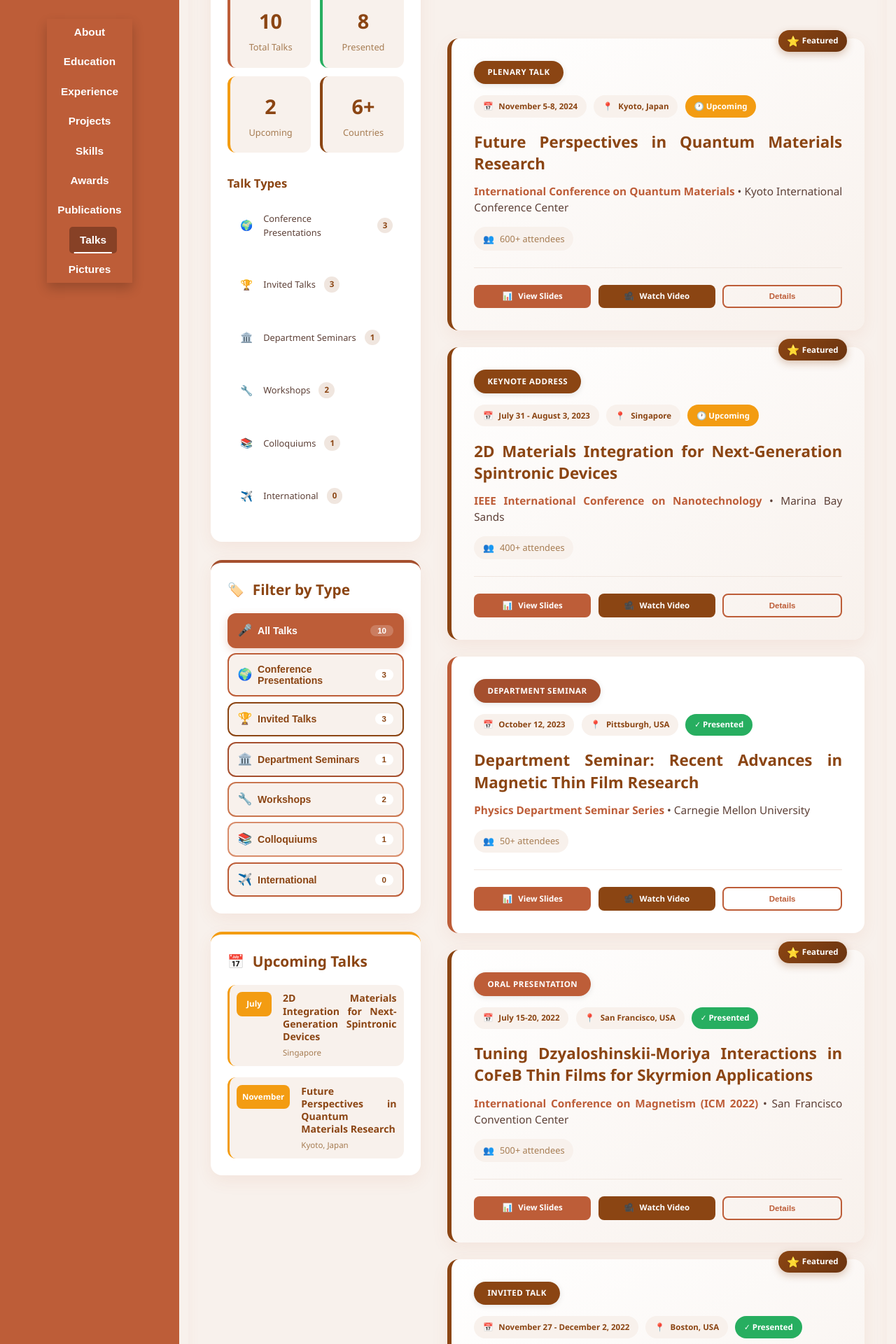
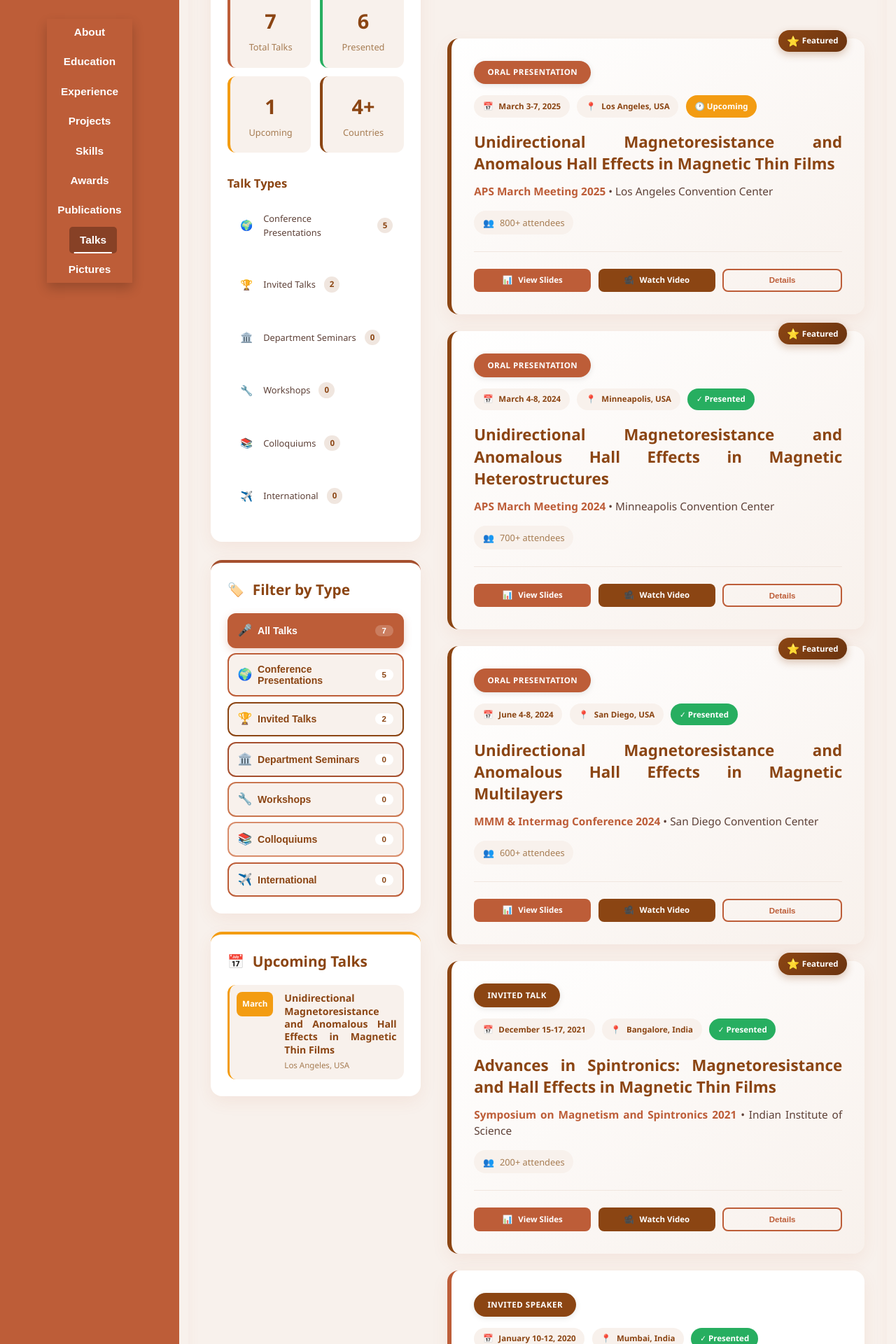
Before and after one commit to umalavanya/ravi-portfolio-react-router-dom, a React (Vite) app: page /talks in a window 1280 px wide. Shown: the part 340-2260 px from the top of the page at 70% size. Built offline with nearby package versions, Linux system fonts and the light colour scheme.

Commit message:
Update Talks.jsx

```diff
--- a/src/pages/Talks.jsx
+++ b/src/pages/Talks.jsx
@@ -32,213 +32,150 @@ const Talks = () => {
   const talksData = [
     {
       id: 1,
-      title: "Tuning Dzyaloshinskii-Moriya Interactions in CoFeB Thin Films for Skyrmion Applications",
+      title: "Unidirectional Magnetoresistance and Anomalous Hall Effects in Magnetic Thin Films",
       type: "conference",
       category: "conference",
       subcategory: "international",
-      event: "International Conference on Magnetism (ICM 2022)",
-      venue: "San Francisco Convention Center",
-      location: "San Francisco, USA",
-      date: "July 15-20, 2022",
-      year: 2022,
+      event: "APS March Meeting 2025",
+      venue: "Los Angeles Convention Center",
+      location: "Los Angeles, USA",
+      date: "March 3-7, 2025",
+      year: 2025,
+      presentationType: "Oral Presentation",
+      status: "upcoming",
+      abstract: "Presenting experimental results on unidirectional magnetoresistance and anomalous Hall effects in magnetic thin film systems. Discussing the interplay between spin-orbit coupling and magnetic anisotropy.",
+      slidesLink: "#",
+      videoLink: "#",
+      certificateLink: "#",
+      featured: true,
+      attendees: "800+",
+      keywords: ["Unidirectional Magnetoresistance", "Anomalous Hall Effect", "Spintronics", "Thin Films"]
+    },
+    {
+      id: 2,
+      title: "Unidirectional Magnetoresistance and Anomalous Hall Effects in Magnetic Heterostructures",
+      type: "conference",
+      category: "conference",
+      subcategory: "international",
+      event: "APS March Meeting 2024",
+      venue: "Minneapolis Convention Center",
+      location: "Minneapolis, USA",
+      date: "March 4-8, 2024",
+      year: 2024,
       presentationType: "Oral Presentation",
       status: "presented",
-      abstract: "Presented experimental results on manipulating DMI in CoFeB thin films for potential skyrmion-based memory devices. Discussed thickness dependence and interface engineering strategies.",
+      abstract: "Oral presentation on unidirectional magnetoresistance and anomalous Hall effects in magnetic heterostructures. Explored the role of interfacial spin-orbit coupling and its impact on transport properties.",
+      slidesLink: "#",
+      videoLink: "#",
+      certificateLink: "#",
+      featured: true,
+      attendees: "700+",
+      keywords: ["Unidirectional Magnetoresistance", "Anomalous Hall Effect", "Heterostructures", "Spin-Orbit Coupling"]
+    },
+    {
+      id: 3,
+      title: "Unidirectional Magnetoresistance and Anomalous Hall Effects in Magnetic Multilayers",
+      type: "conference",
+      category: "conference",
+      subcategory: "international",
+      event: "MMM & Intermag Conference 2024",
+      venue: "San Diego Convention Center",
+      location: "San Diego, USA",
+      date: "June 4-8, 2024",
+      year: 2024,
+      presentationType: "Oral Presentation",
+      status: "presented",
+      abstract: "Presented findings on unidirectional magnetoresistance and anomalous Hall effects in magnetic multilayer systems. Investigated the thickness dependence and interfacial effects on magnetotransport properties.",
+      slidesLink: "#",
+      videoLink: "#",
+      certificateLink: "#",
+      featured: true,
+      attendees: "600+",
+      keywords: ["Unidirectional Magnetoresistance", "Anomalous Hall Effect", "Multilayers", "Interfacial Effects"]
+    },
+    {
+      id: 4,
+      title: "Advances in Spintronics: Magnetoresistance and Hall Effects in Magnetic Thin Films",
+      type: "invited",
+      category: "invited",
+      subcategory: "international",
+      event: "Symposium on Magnetism and Spintronics 2021",
+      venue: "Indian Institute of Science",
+      location: "Bangalore, India",
+      date: "December 15-17, 2021",
+      year: 2021,
+      presentationType: "Invited Talk",
+      status: "presented",
+      abstract: "Invited talk covering recent advances in spintronics with focus on magnetoresistance and Hall effects in magnetic thin films. Discussed potential applications in next-generation memory and logic devices.",
+      slidesLink: "#",
+      videoLink: "#",
+      certificateLink: "#",
+      featured: true,
+      attendees: "200+",
+      keywords: ["Spintronics", "Magnetoresistance", "Hall Effects", "Memory Devices"]
+    },
+    {
+      id: 5,
+      title: "Magnetic Properties and Transport Phenomena in CrFe Alloy Thin Films",
+      type: "conference",
+      category: "conference",
+      subcategory: "international",
+      event: "International Conference on Magnetism and Magnetic Materials",
+      venue: "Hilton San Francisco",
+      location: "San Francisco, USA",
+      date: "November 11-15, 2019",
+      year: 2019,
+      presentationType: "Poster Presentation",
+      status: "presented",
+      abstract: "Poster presentation on magnetic properties and transport phenomena in CrFe alloy thin films. Won Best Poster Award for this work.",
       slidesLink: "#",
       videoLink: "#",
       certificateLink: "#",
       featured: true,
       attendees: "500+",
-      keywords: ["DMI", "Skyrmions", "CoFeB", "Spintronics", "Memory Devices"]
+      keywords: ["CrFe Alloy", "Thin Films", "Transport Properties", "Magnetic Properties"]
     },
     {
-      id: 2,
-      title: "Advanced Characterization of Magnetic Thin Films for Spintronic Applications",
-      type: "invited",
-      category: "invited",
-      subcategory: "international",
-      event: "Materials Research Society (MRS) Fall Meeting",
-      venue: "Hynes Convention Center",
-      location: "Boston, USA",
-      date: "November 27 - December 2, 2022",
-      year: 2022,
-      presentationType: "Invited Talk",
-      status: "presented",
-      abstract: "Invited talk discussing advanced characterization techniques for magnetic thin films including SQUID, XPS, and magnetotransport measurements for spintronic device optimization.",
-      slidesLink: "#",
-      videoLink: "#",
-      certificateLink: "#",
-      featured: true,
-      attendees: "300+",
-      keywords: ["Characterization", "Thin Films", "SQUID", "XPS", "Spintronics"]
-    },
-    {
-      id: 3,
-      title: "Thickness-Dependent Magnetocaloric Effects in CrFe Thin Films",
+      id: 6,
+      title: "Structural and Magnetic Characterization of Transition Metal Thin Films",
       type: "conference",
       category: "conference",
-      subcategory: "international",
-      event: "American Physical Society (APS) March Meeting",
-      venue: "Los Angeles Convention Center",
-      location: "Los Angeles, USA",
-      date: "March 5-10, 2018",
+      subcategory: "national",
+      event: "DAE Solid State Physics Symposium",
+      venue: "BARC Convention Centre",
+      location: "Mumbai, India",
+      date: "December 18-22, 2018",
       year: 2018,
-      presentationType: "Poster Presentation",
+      presentationType: "Oral Presentation",
       status: "presented",
-      abstract: "Presented research on optimizing magnetocaloric cooling through thickness control in CrFe thin films. Won Best Poster Award.",
-      slidesLink: "#",
-      videoLink: "#",
-      certificateLink: "#",
-      featured: true,
-      attendees: "1000+",
-      keywords: ["Magnetocaloric", "CrFe", "Thin Films", "Cooling", "APS"]
-    },
-    {
-      id: 4,
-      title: "2D Materials Integration for Next-Generation Spintronic Devices",
-      type: "invited",
-      category: "invited",
-      subcategory: "international",
-      event: "IEEE International Conference on Nanotechnology",
-      venue: "Marina Bay Sands",
-      location: "Singapore",
-      date: "July 31 - August 3, 2023",
-      year: 2023,
-      presentationType: "Keynote Address",
-      status: "upcoming",
-      abstract: "Keynote address on integrating 2D materials with conventional magnetic thin films for novel spintronic device architectures and improved performance.",
-      slidesLink: "#",
-      videoLink: "#",
-      certificateLink: "#",
-      featured: true,
-      attendees: "400+",
-      keywords: ["2D Materials", "Integration", "Spintronics", "Graphene", "TMDCs"]
-    },
-    {
-      id: 5,
-      title: "Department Seminar: Recent Advances in Magnetic Thin Film Research",
-      type: "seminar",
-      category: "seminar",
-      subcategory: "national",
-      event: "Physics Department Seminar Series",
-      venue: "Carnegie Mellon University",
-      location: "Pittsburgh, USA",
-      date: "October 12, 2023",
-      year: 2023,
-      presentationType: "Department Seminar",
-      status: "presented",
-      abstract: "Seminar presentation covering recent research progress in magnetic thin films including interfacial effects, anisotropy control, and device integration.",
+      abstract: "Presented structural and magnetic characterization studies of transition metal thin films. Discussed XRD, XPS, and SQUID measurements and their correlation with magnetic properties.",
       slidesLink: "#",
       videoLink: "#",
       certificateLink: "#",
       featured: false,
-      attendees: "50+",
-      keywords: ["Seminar", "Thin Films", "Research Update", "CMU"]
+      attendees: "400+",
+      keywords: ["Thin Films", "Characterization", "XRD", "XPS", "SQUID"]
     },
     {
-      id: 6,
-      title: "Workshop on Advanced Nanofabrication Techniques",
-      type: "workshop",
-      category: "workshop",
-      subcategory: "national",
-      event: "National Nanofabrication Workshop",
-      venue: "Indian Institute of Science",
-      location: "Bangalore, India",
-      date: "January 20-22, 2021",
-      year: 2021,
-      presentationType: "Workshop Instructor",
+      id: 7,
+      title: "Frontiers in Magnetic Thin Film Research: From Fundamentals to Applications",
+      type: "invited",
+      category: "invited",
+      subcategory: "international",
+      event: "Frontiers in Physics Conference",
+      venue: "Tata Institute of Fundamental Research",
+      location: "Mumbai, India",
+      date: "January 10-12, 2020",
+      year: 2020,
+      presentationType: "Invited Speaker",
       status: "presented",
-      abstract: "Conducted hands-on workshop on advanced nanofabrication techniques including e-beam lithography, plasma etching, and 2D material transfer processes.",
+      abstract: "Invited talk covering frontiers in magnetic thin film research, from fundamental physics to device applications. Highlighted recent breakthroughs and future directions.",
       slidesLink: "#",
       videoLink: "#",
       certificateLink: "#",
       featured: false,
-      attendees: "30",
-      keywords: ["Workshop", "Nanofabrication", "E-beam Lithography", "Training"]
-    },
-    {
-      id: 7,
-      title: "Magnetic Phase Transitions in Disordered Systems",
-      type: "colloquium",
-      category: "colloquium",
-      subcategory: "national",
-      event: "Condensed Matter Physics Colloquium",
-      venue: "University of Hyderabad",
-      location: "Hyderabad, India",
-      date: "March 15, 2017",
-      year: 2017,
-      presentationType: "Colloquium Talk",
-      status: "presented",
-      abstract: "Colloquium talk discussing magnetic phase transitions in disordered CrFe alloy systems and reentrant magnetic behavior.",
-      slidesLink: "#",
-      videoLink: "#",
-      certificateLink: "#",
-      featured: false,
-      attendees: "80+",
-      keywords: ["Colloquium", "Phase Transitions", "Disorder", "CrFe Alloys"]
-    },
-    {
-      id: 8,
-      title: "International Workshop on Spintronic Materials",
-      type: "workshop",
-      category: "workshop",
-      subcategory: "international",
-      event: "International Spintronics Workshop",
-      venue: "Max Planck Institute",
-      location: "Stuttgart, Germany",
-      date: "September 10-12, 2019",
-      year: 2019,
-      presentationType: "Invited Speaker",
-      status: "presented",
-      abstract: "Invited speaker at international workshop discussing latest developments in spintronic materials and device fabrication.",
-      slidesLink: "#",
-      videoLink: "#",
-      certificateLink: "#",
-      featured: false,
-      attendees: "150+",
-      keywords: ["Spintronics", "Workshop", "International", "Materials"]
-    },
-    {
-      id: 9,
-      title: "Annual Conference of Materials Research Society of India",
-      type: "conference",
-      category: "conference",
-      subcategory: "national",
-      event: "MRSI Annual Conference",
-      venue: "IIT Madras",
-      location: "Chennai, India",
-      date: "December 18-20, 2019",
-      year: 2019,
-      presentationType: "Oral Presentation",
-      status: "presented",
-      abstract: "Presented research on magnetic properties of thin films and received Young Scientist Award.",
-      slidesLink: "#",
-      videoLink: "#",
-      certificateLink: "#",
-      featured: false,
-      attendees: "200+",
-      keywords: ["MRSI", "Thin Films", "Award", "National Conference"]
-    },
-    {
-      id: 10,
-      title: "Future Perspectives in Quantum Materials Research",
-      type: "invited",
-      category: "invited",
-      subcategory: "international",
-      event: "International Conference on Quantum Materials",
-      venue: "Kyoto International Conference Center",
-      location: "Kyoto, Japan",
-      date: "November 5-8, 2024",
-      year: 2024,
-      presentationType: "Plenary Talk",
-      status: "upcoming",
-      abstract: "Plenary talk discussing future research directions in quantum materials with focus on topological insulators and quantum spin Hall systems.",
-      slidesLink: "#",
-      videoLink: "#",
-      certificateLink: "#",
-      featured: true,
-      attendees: "600+",
-      keywords: ["Quantum Materials", "Plenary", "Future Directions", "Topological Insulators"]
+      attendees: "300+",
+      keywords: ["Magnetic Thin Films", "Applications", "Frontiers", "Spintronics"]
     }
   ];
 
@@ -289,7 +226,7 @@ const Talks = () => {
   return (
     <div className="content-section active talks-dashboard">
       <div className="talks-header">
-        <h1 className="talks-title">Talks & Presentations</h1>
+        <h1 className="talks-title">INVITED TALKS & PRESENTATIONS</h1>
         <p className="talks-subtitle">Sharing Research Insights Globally</p>
 
         <div className="search-controls-talks">
@@ -351,7 +288,7 @@ const Talks = () => {
               </div>
 
               <div className="stat-talks countries">
-                <div className="stat-value-talks">6+</div>
+                <div className="stat-value-talks">4+</div>
                 <div className="stat-label-talks">Countries</div>
               </div>
             </div>
@@ -665,6 +602,50 @@ const Talks = () => {
                   ))}
                 </div>
               </div>
+
+              {/* Best Poster Award Section */}
+              <div className="featured-talks-section" style={{ borderColor: '#27ae60', borderLeft: '4px solid #27ae60' }}>
+                <h3>
+                  <span className="featured-icon-talks">🏅</span>
+                  Best Poster Award
+                </h3>
+
+                <div className="featured-talks-grid">
+                  {talksData.filter(talk => talk.abstract.includes('Best Poster Award')).map(talk => (
+                    <div
+                      key={talk.id}
+                      className="featured-talk-card"
+                      onClick={() => handleTalkClick(talk)}
+                      style={{ borderColor: '#27ae60' }}
+                    >
+                      <div
+                        className="featured-card-header"
+                        style={{ backgroundColor: '#27ae60' }}
+                      >
+                        <div className="featured-type">🏅 Best Poster Award</div>
+                        <div className="featured-year">{talk.year}</div>
+                      </div>
+
+                      <div className="featured-card-content">
+                        <h4>{talk.title}</h4>
+                        <div className="featured-event">{talk.event}</div>
+                        <div className="featured-location">{talk.location}</div>
+
+                        <div className="featured-stats">
+                          <span className="stat">
+                            <span className="stat-icon">👥</span>
+                            {talk.attendees}
+                          </span>
+                          <span className="stat">
+                            <span className="stat-icon">📅</span>
+                            {talk.date.split(' ')[0]}
+                          </span>
+                        </div>
+                      </div>
+                    </div>
+                  ))}
+                </div>
+              </div>
             </>
           ) : (
             /* Timeline View */
@@ -713,12 +694,8 @@ const Talks = () => {
                   <span>Invited</span>
                 </div>
                 <div className="key-item">
-                  <div className="key-color seminar"></div>
-                  <span>Seminar</span>
-                </div>
-                <div className="key-item">
-                  <div className="key-color workshop"></div>
-                  <span>Workshop</span>
+                  <div className="key-color" style={{ backgroundColor: '#27ae60' }}></div>
+                  <span>Best Poster Award</span>
                 </div>
               </div>
             </div>
@@ -732,16 +709,16 @@ const Talks = () => {
                 Global Reach
               </h3>
               <p>
-                Presentations delivered in 6 countries across 4 continents,
+                Presentations delivered in 4 countries across 3 continents,
                 reaching audiences of 3000+ researchers worldwide.
               </p>
               <div className="reach-stats">
                 <div className="reach-stat">
-                  <div className="reach-value">6</div>
+                  <div className="reach-value">4</div>
                   <div className="reach-label">Countries</div>
                 </div>
                 <div className="reach-stat">
-                  <div className="reach-value">4</div>
+                  <div className="reach-value">3</div>
                   <div className="reach-label">Continents</div>
                 </div>
                 <div className="reach-stat">
@@ -757,22 +734,26 @@ const Talks = () => {
                 Recognition
               </h3>
               <p>
-                Featured speaker at 5+ international conferences,
+                Featured speaker at international conferences,
                 awarded Best Poster Presentation, and invited for
                 keynote addresses at prestigious events.
               </p>
               <div className="recognition-list">
                 <div className="recognition-item">
                   <span className="recognition-icon">⭐</span>
-                  <span>Best Poster Award (APS 2018)</span>
+                  <span>Invited Talk: Symposium on Magnetism and Spintronics (2021)</span>
+                </div>
+                <div className="recognition-item">
+                  <span className="recognition-icon">🏅</span>
+                  <span>Best Poster Award - International Conference on Magnetism and Magnetic Materials</span>
                 </div>
                 <div className="recognition-item">
                   <span className="recognition-icon">🎤</span>
-                  <span>5+ Keynote Invitations</span>
+                  <span>Oral Presentations at APS March Meeting 2024 & 2025</span>
                 </div>
                 <div className="recognition-item">
                   <span className="recognition-icon">🏆</span>
-                  <span>Featured Speaker at ICM</span>
+                  <span>Oral Presentation at MMM & Intermag Conference 2024</span>
                 </div>
               </div>
             </div>
```
